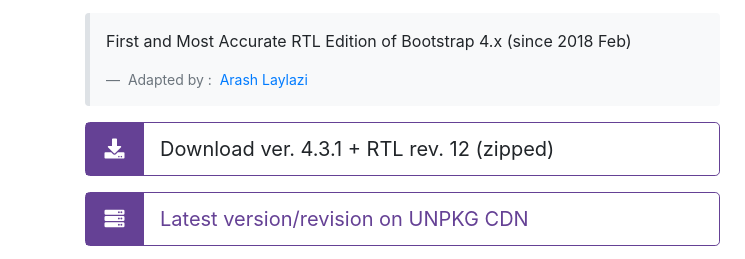
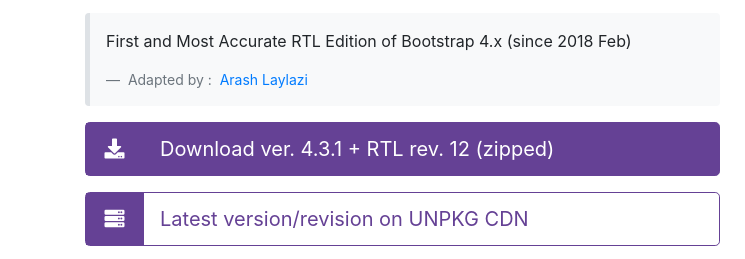
Before and after one commit to PerseusTheGreat/bootstrapper.ir, a website: page index.html in a window 1280 px wide. In both pictures the pointer is over the link "Download ver. 4.3.1 + RTL rev. 12 (zipped)". Shown: the part 118-377 px from the top of the page, 0-745 px from the left. Drawn offline with nearby package versions, Linux system fonts and the light colour scheme.

Commit message:
Update index.html

```diff
--- a/index.html
+++ b/index.html
@@ -63,6 +63,7 @@
     <style>
         .border-left-5 { border-left-width: 5px !important; }
         .btn-outline-indigo { color: #654195; border-color: #654195; }
+        .btn-outline-indigo:hover { color: #fff; background-color: #654195; border-color: #654195; }
         .bg-indigo { background-color: #654195; }
         .border-indigo { border-color: #654195 !important; }
     </style>
```
